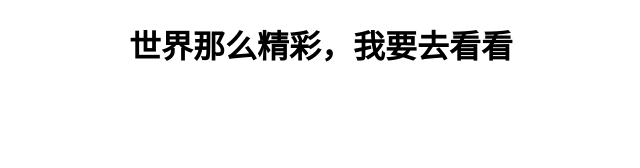
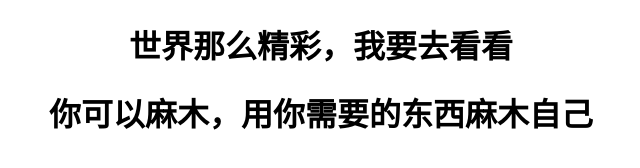
Before and after one commit to Ely5ia/new, a plain HTML site: page index.html in a window 1280 px wide. Shown: the whole page, without its empty margins (319-959 px from the left). Drawn offline with Linux system fonts and the light colour scheme.

Commit message:
Update index.html

```diff
--- a/index.html
+++ b/index.html
@@ -7,5 +7,6 @@
 
 <body>
   <h1><center>世界那么精彩，我要去看看</center></h1>
+  <h1><center>你可以麻木，用你需要的东西麻木自己</center></h1>
 </body>
 </html>
```
